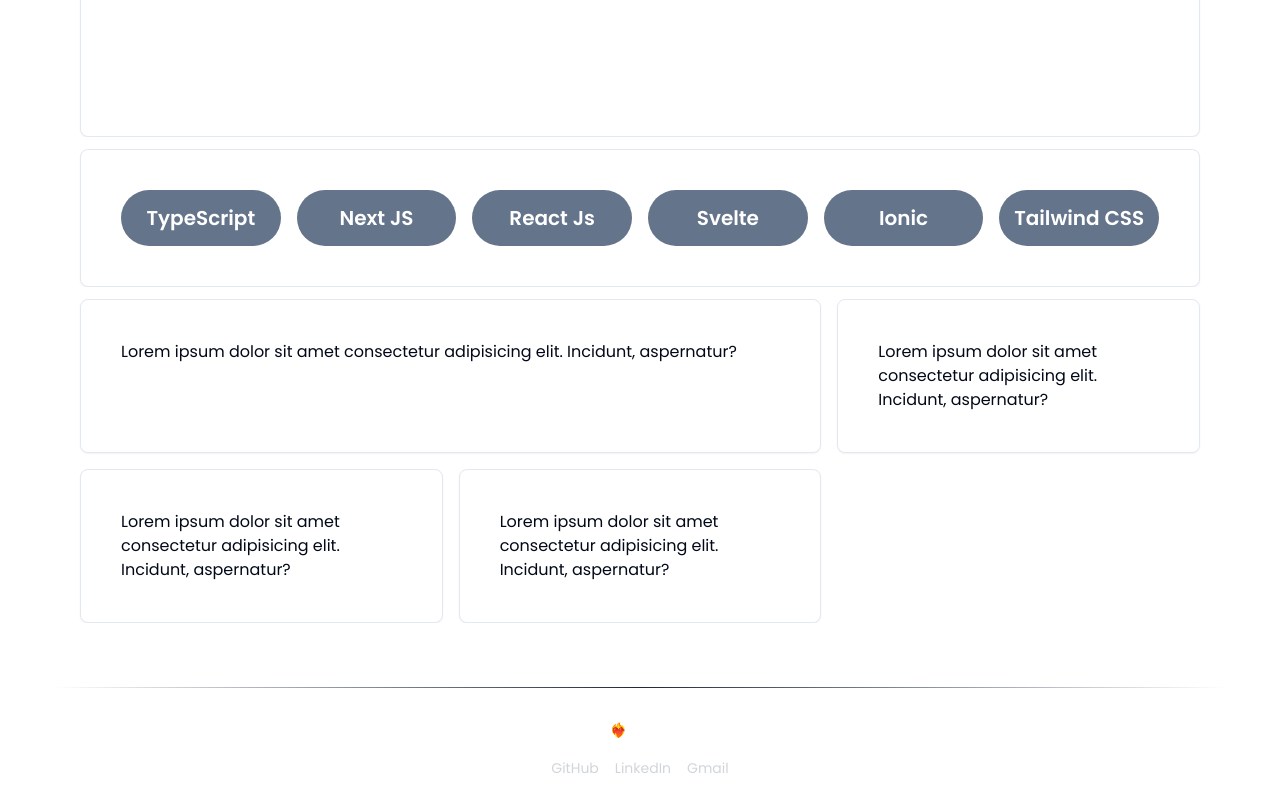
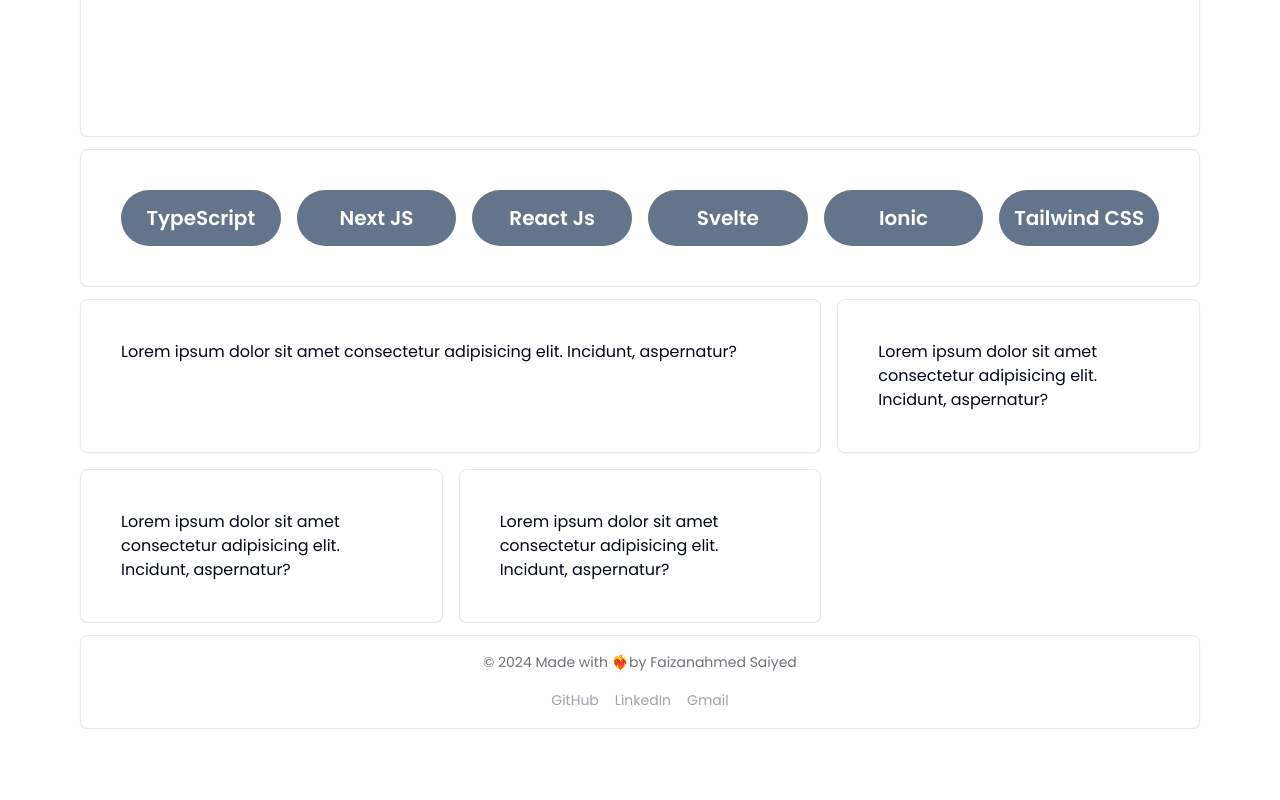
Before and after one commit to RudraPandyaa/Portfolio, a Next.js app: page / in a window 1280 px wide. Shown: the part 578-1378 px from the top of the page. After the commit the page ends 1319 px from the top, so only its background shows below. Built offline with nearby package versions, Linux system fonts and the light colour scheme.

Commit message:
style:made the foooter visually appeling

```diff
--- a/src/components/modules/Footer/Footer.tsx
+++ b/src/components/modules/Footer/Footer.tsx
@@ -1,8 +1,13 @@
+import { UiWrapper } from "@/components/shared";
+import { Card } from "@/components/ui/card";
 import Link from "next/link";
 
 const Footer = () => {
   return (
-    <footer className="bg-inherit p-5 text-center text-white">
+    <UiWrapper>
+      <Card>
+        {" "}
+        <footer className=" px-5 py-4 text-center text-zinc-500">
           <div className="container mx-auto">
             {/* <div className="flex flex-wrap justify-center">
               <div className="w-full md:w-1/3 p-5">
@@ -18,19 +23,21 @@ const Footer = () => {
                 <p className="mt-4 text-sm">Content for section 3</p>
               </div>
             </div> */}
-        <div className="w-full h-px bg-gradient-to-r from-transparent via-slate-800 to-transparent my-8"></div>
+
             {/* <hr className="mt-8 mb-8" /> */}
             {/* Testing new branch
              */}
             {/* Test */}
-        <div className="text-sm px-16 md:px-4">
+            <div className="text-sm px-16 md:px-4 flex justify-center items-center text-center">
               &copy; {new Date().getFullYear()} Made with ❤️‍🔥{" "}
-          <Link href={"https://www.faizanahmed.in"}>by Faizanahmed Saiyed</Link>
+              <Link href={"https://www.faizanahmed.in"}>
+                <div className="hover:text-white">by Faizanahmed Saiyed</div>
+              </Link>
             </div>
-        <div className="mt-4">
+            <div className="mt-4 text-zinc-400">
               <Link
                 href="https://github.com/Faizanahmedsy"
-            className="mx-2 text-sm text-gray-300 hover:text-white"
+                className="mx-2 text-sm  hover:text-white"
                 target="_blank"
                 rel="noopener noreferrer"
               >
@@ -38,7 +45,7 @@ const Footer = () => {
               </Link>
               <Link
                 href="https://www.linkedin.com/in/faizanahmed-saiyed/"
-            className="mx-2 text-sm text-gray-300 hover:text-white"
+                className="mx-2 text-sm  hover:text-white"
                 target="_blank"
                 rel="noopener noreferrer"
               >
@@ -46,13 +53,15 @@ const Footer = () => {
               </Link>
               <Link
                 href="mailto:saiyed.faizanahmed1@gmail.com"
-            className="mx-2 text-sm text-gray-300 hover:text-white"
+                className="mx-2 text-sm  hover:text-white"
               >
                 Gmail
               </Link>
             </div>
           </div>
         </footer>
+      </Card>
+    </UiWrapper>
   );
 };
 
```
Lines whose indentation alone changed are shown as unchanged.
